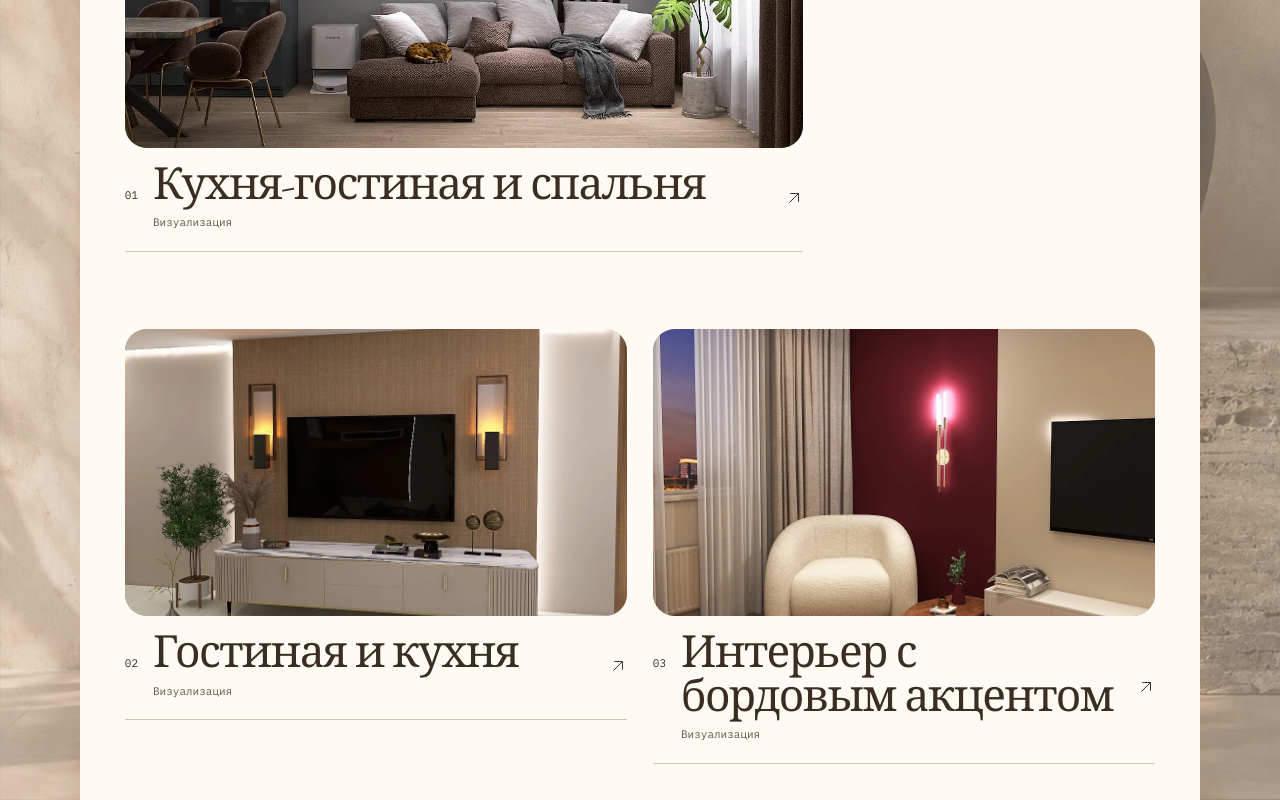
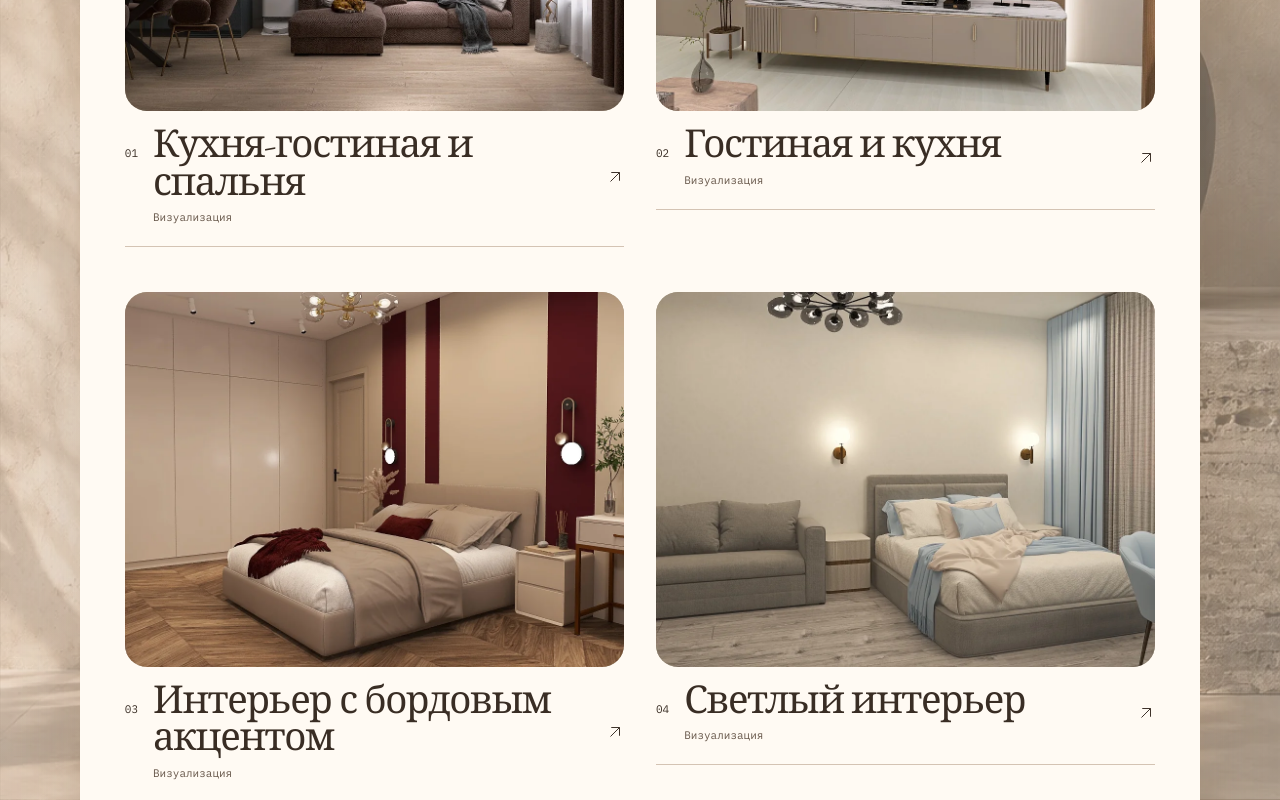
Before and after one commit to Wuchi702/artstudio, a Next.js app: page /projects in a window 1280 px wide. Shown: the part 800-1600 px from the top of the page. Built offline with nearby package versions, Linux system fonts and the light colour scheme; no server answers.

Commit message:
Reorder interior photography and standardize portfolio grids

```diff
--- a/app/stone.css
+++ b/app/stone.css
@@ -212,3 +212,14 @@ h1,h2,h3 { font-family: var(--display); font-weight: 500; letter-spacing: -.035e
   from { opacity: .48; }
   to { opacity: 1; }
 }
+
+
+.archive-grid { grid-template-columns: repeat(2, minmax(0, 1fr)); gap: clamp(24px, 3.5vw, 48px) clamp(17px, 2.5vw, 32px); }
+.archive-grid > .project-card { grid-column: auto; width: 100%; max-width: none; margin: 0; }
+.archive-grid .project-card .project-card-photo,
+.gallery-grid .gallery-trigger .photo-frame { aspect-ratio: 4 / 3; }
+.archive-grid .project-card-caption :is(h2, h3) { font-size: clamp(27px, 3vw, 40px); }
+@media (max-width: 720px) {
+  .archive-grid { grid-template-columns: minmax(0, 1fr); }
+  .project-grid.archive-grid > .project-card { grid-column: 1; }
+}
--- a/components/gallery.tsx
+++ b/components/gallery.tsx
@@ -31,11 +31,11 @@ export function Gallery({ photos, title, coverSrc }: { photos: Photo[]; title: s
   }
 
   return <>
-    <div className={`gallery-grid ${previews.length === 2 ? 'gallery-grid-pair' : ''}`}>
-      {previews.map(({ item, at }, previewIndex) => <figure key={`${item.src}-${at}`}>
+    <div className="gallery-grid">
+      {previews.map(({ item, at }) => <figure key={`${item.src}-${at}`}>
         <button type="button" className="gallery-trigger" onClick={(event) => open(at, event.currentTarget)}
           aria-label={`Открыть изображение ${at + 1}: ${item.alt}`}>
-          <PhotoFrame photo={item} sizes={previewIndex === 0 && previews.length !== 2 ? '(max-width: 720px) 92vw, 88vw' : '(max-width: 720px) 92vw, 44vw'} />
+          <PhotoFrame photo={item} sizes="(max-width: 720px) 92vw, (max-width: 1216px) 44vw, 500px" />
           <span className="gallery-expand"><Arrow /></span>
         </button>
         {item.caption && <figcaption>{item.caption}</figcaption>}
--- a/components/project-card.tsx
+++ b/components/project-card.tsx
@@ -8,7 +8,7 @@ export function ProjectCard({ project, index, heading: Heading = 'h3' }: { proje
   return <article className={`project-card project-card-${project.layout ?? 'landscape'}`} data-reveal>
     <Link href={projectPath(project)} className="project-card-link">
       {project.cover && <div className="project-visual"><PhotoFrame photo={project.cover} className="project-card-photo"
-        sizes={project.layout === 'wide' ? '(max-width: 720px) 100vw, 60vw' : '(max-width: 720px) 100vw, 42vw'} />
+        sizes={Heading === 'h2' ? '(max-width: 720px) 92vw, (max-width: 1216px) 44vw, 500px' : project.layout === 'wide' ? '(max-width: 720px) 100vw, 60vw' : '(max-width: 720px) 100vw, 42vw'} />
         <span className="project-hover" aria-hidden="true">Смотреть проект <Arrow /></span>
       </div>}
       <div className="project-card-caption">
--- a/data/portfolio-projects.ts
+++ b/data/portfolio-projects.ts
@@ -25,6 +25,11 @@ export const portfolioProjects = [
         "caption": "Кухня-гостиная, другой ракурс"
       },
       {
+        "src": "/images/portfolio/kuhnya-gostinaya-i-spalnya-5.webp",
+        "alt": "Кухня-гостиная и спальня — спальня",
+        "caption": "Спальня"
+      },
+      {
         "src": "/images/portfolio/kuhnya-gostinaya-i-spalnya-3.webp",
         "alt": "Кухня-гостиная и спальня — прихожая",
         "caption": "Прихожая"
@@ -33,11 +38,6 @@ export const portfolioProjects = [
         "src": "/images/portfolio/kuhnya-gostinaya-i-spalnya-4.webp",
         "alt": "Кухня-гостиная и спальня — санузел",
         "caption": "Санузел"
-      },
-      {
-        "src": "/images/portfolio/kuhnya-gostinaya-i-spalnya-5.webp",
-        "alt": "Кухня-гостиная и спальня — спальня",
-        "caption": "Спальня"
       }
     ],
     "sections": [
@@ -68,14 +68,14 @@ export const portfolioProjects = [
         "caption": "Кухня"
       },
       {
+        "src": "/images/portfolio/gostinaya-i-kuhnya-4.webp",
+        "alt": "Гостиная и кухня — спальня",
+        "caption": "Спальня"
+      },
+      {
         "src": "/images/portfolio/gostinaya-i-kuhnya-3.webp",
         "alt": "Гостиная и кухня — прихожая",
         "caption": "Прихожая"
-      },
-      {
-        "src": "/images/portfolio/gostinaya-i-kuhnya-4.webp",
-        "alt": "Гостиная и кухня — спальня",
-        "caption": "Спальня"
       },
       {
         "src": "/images/portfolio/gostinaya-i-kuhnya-5.webp",
@@ -95,30 +95,30 @@ export const portfolioProjects = [
     "featured": true,
     "layout": "landscape",
     "cover": {
-      "src": "/images/portfolio/interyer-s-bordovym-akcentom-1.webp",
-      "alt": "Интерьер с бордовым акцентом — ракурс 1",
-      "caption": "Ракурс 1"
+      "src": "/images/portfolio/interyer-s-bordovym-akcentom-2.webp",
+      "alt": "Интерьер с бордовым акцентом — спальня — общий план",
+      "caption": "Спальня — общий план"
     },
     "gallery": [
       {
-        "src": "/images/portfolio/interyer-s-bordovym-akcentom-1.webp",
-        "alt": "Интерьер с бордовым акцентом — ракурс 1",
-        "caption": "Ракурс 1"
-      },
-      {
         "src": "/images/portfolio/interyer-s-bordovym-akcentom-2.webp",
-        "alt": "Интерьер с бордовым акцентом — ракурс 2",
-        "caption": "Ракурс 2"
+        "alt": "Интерьер с бордовым акцентом — спальня — общий план",
+        "caption": "Спальня — общий план"
       },
       {
         "src": "/images/portfolio/interyer-s-bordovym-akcentom-3.webp",
-        "alt": "Интерьер с бордовым акцентом — ракурс 3",
-        "caption": "Ракурс 3"
+        "alt": "Интерьер с бордовым акцентом — спальня — вид со стороны кровати",
+        "caption": "Спальня — вид со стороны кровати"
       },
       {
         "src": "/images/portfolio/interyer-s-bordovym-akcentom-4.webp",
-        "alt": "Интерьер с бордовым акцентом — ракурс 4",
-        "caption": "Ракурс 4"
+        "alt": "Интерьер с бордовым акцентом — зона отдыха — общий план",
+        "caption": "Зона отдыха — общий план"
+      },
+      {
+        "src": "/images/portfolio/interyer-s-bordovym-akcentom-1.webp",
+        "alt": "Интерьер с бордовым акцентом — зона отдыха — деталь",
+        "caption": "Зона отдыха — деталь"
       }
     ],
     "sections": [
@@ -132,29 +132,29 @@ export const portfolioProjects = [
     "status": "visualization",
     "cover": {
       "src": "/images/portfolio/svetlyy-interyer-1.webp",
-      "alt": "Светлый интерьер — ракурс 1",
-      "caption": "Ракурс 1"
+      "alt": "Светлый интерьер — спальня — общий план",
+      "caption": "Спальня — общий план"
     },
     "gallery": [
       {
         "src": "/images/portfolio/svetlyy-interyer-1.webp",
-        "alt": "Светлый интерьер — ракурс 1",
-        "caption": "Ракурс 1"
+        "alt": "Светлый интерьер — спальня — общий план",
+        "caption": "Спальня — общий план"
+      },
+      {
+        "src": "/images/portfolio/svetlyy-interyer-4.webp",
+        "alt": "Светлый интерьер — вид на спальню со стороны кровати",
+        "caption": "Вид на спальню со стороны кровати"
       },
       {
         "src": "/images/portfolio/svetlyy-interyer-2.webp",
-        "alt": "Светлый интерьер — ракурс 2",
-        "caption": "Ракурс 2"
+        "alt": "Светлый интерьер — вид на комод и тв-зону",
+        "caption": "Вид на комод и ТВ-зону"
       },
       {
         "src": "/images/portfolio/svetlyy-interyer-3.webp",
-        "alt": "Светлый интерьер — ракурс 3",
-        "caption": "Ракурс 3"
-      },
-      {
-        "src": "/images/portfolio/svetlyy-interyer-4.webp",
-        "alt": "Светлый интерьер — ракурс 4",
-        "caption": "Ракурс 4"
+        "alt": "Светлый интерьер — туалетный столик",
+        "caption": "Туалетный столик"
       }
     ],
     "sections": [
@@ -183,11 +183,6 @@ export const portfolioProjects = [
         "caption": "Кухня-гостиная, другой ракурс"
       },
       {
-        "src": "/images/portfolio/interyer-v-dvuh-urovnyah-3.webp",
-        "alt": "Интерьер в двух уровнях — постирочная",
-        "caption": "Постирочная"
-      },
-      {
         "src": "/images/portfolio/interyer-v-dvuh-urovnyah-4.webp",
         "alt": "Интерьер в двух уровнях — прихожая",
         "caption": "Прихожая"
@@ -201,6 +196,11 @@ export const portfolioProjects = [
         "src": "/images/portfolio/interyer-v-dvuh-urovnyah-6.webp",
         "alt": "Интерьер в двух уровнях — холл второго этажа",
         "caption": "Холл второго этажа"
+      },
+      {
+        "src": "/images/portfolio/interyer-v-dvuh-urovnyah-3.webp",
+        "alt": "Интерьер в двух уровнях — постирочная",
+        "caption": "Постирочная"
       }
     ],
     "sections": [
@@ -214,29 +214,29 @@ export const portfolioProjects = [
     "status": "visualization",
     "cover": {
       "src": "/images/portfolio/interyer-s-temnymi-akcentami-1.webp",
-      "alt": "Интерьер с тёмными акцентами — ракурс 1",
-      "caption": "Ракурс 1"
+      "alt": "Интерьер с тёмными акцентами — спальня — общий план",
+      "caption": "Спальня — общий план"
     },
     "gallery": [
       {
         "src": "/images/portfolio/interyer-s-temnymi-akcentami-1.webp",
-        "alt": "Интерьер с тёмными акцентами — ракурс 1",
-        "caption": "Ракурс 1"
+        "alt": "Интерьер с тёмными акцентами — спальня — общий план",
+        "caption": "Спальня — общий план"
+      },
+      {
+        "src": "/images/portfolio/interyer-s-temnymi-akcentami-4.webp",
+        "alt": "Интерьер с тёмными акцентами — вид из гостиной в прихожую",
+        "caption": "Вид из гостиной в прихожую"
       },
       {
         "src": "/images/portfolio/interyer-s-temnymi-akcentami-2.webp",
-        "alt": "Интерьер с тёмными акцентами — ракурс 2",
-        "caption": "Ракурс 2"
+        "alt": "Интерьер с тёмными акцентами — прихожая",
+        "caption": "Прихожая"
       },
       {
         "src": "/images/portfolio/interyer-s-temnymi-akcentami-3.webp",
-        "alt": "Интерьер с тёмными акцентами — ракурс 3",
-        "caption": "Ракурс 3"
-      },
-      {
-        "src": "/images/portfolio/interyer-s-temnymi-akcentami-4.webp",
-        "alt": "Интерьер с тёмными акцентами — ракурс 4",
-        "caption": "Ракурс 4"
+        "alt": "Интерьер с тёмными акцентами — шкаф в прихожей",
+        "caption": "Шкаф в прихожей"
       }
     ],
     "sections": [
@@ -250,49 +250,49 @@ export const portfolioProjects = [
     "status": "visualization",
     "cover": {
       "src": "/images/portfolio/dva-cvetovyh-resheniya-1.webp",
-      "alt": "Два цветовых решения — зелёная палитра",
-      "caption": "Зелёная палитра"
+      "alt": "Два цветовых решения — зелёная палитра — гостиная",
+      "caption": "Зелёная палитра — гостиная"
     },
     "gallery": [
       {
         "src": "/images/portfolio/dva-cvetovyh-resheniya-1.webp",
-        "alt": "Два цветовых решения — зелёная палитра",
-        "caption": "Зелёная палитра"
+        "alt": "Два цветовых решения — зелёная палитра — гостиная",
+        "caption": "Зелёная палитра — гостиная"
       },
       {
         "src": "/images/portfolio/dva-cvetovyh-resheniya-2.webp",
-        "alt": "Два цветовых решения — зелёная палитра, ракурс 2",
-        "caption": "Зелёная палитра, ракурс 2"
+        "alt": "Два цветовых решения — зелёная палитра — кухня и столовая",
+        "caption": "Зелёная палитра — кухня и столовая"
+      },
+      {
+        "src": "/images/portfolio/dva-cvetovyh-resheniya-4.webp",
+        "alt": "Два цветовых решения — зелёная палитра — постирочная зона",
+        "caption": "Зелёная палитра — постирочная зона"
       },
       {
         "src": "/images/portfolio/dva-cvetovyh-resheniya-3.webp",
-        "alt": "Два цветовых решения — зелёная палитра, ракурс 3",
-        "caption": "Зелёная палитра, ракурс 3"
-      },
-      {
-        "src": "/images/portfolio/dva-cvetovyh-resheniya-4.webp",
-        "alt": "Два цветовых решения — зелёная палитра, ракурс 4",
-        "caption": "Зелёная палитра, ракурс 4"
+        "alt": "Два цветовых решения — зелёная палитра — душевая",
+        "caption": "Зелёная палитра — душевая"
       },
       {
         "src": "/images/portfolio/dva-cvetovyh-resheniya-5.webp",
-        "alt": "Два цветовых решения — красная палитра",
-        "caption": "Красная палитра"
+        "alt": "Два цветовых решения — красная палитра — гостиная",
+        "caption": "Красная палитра — гостиная"
       },
       {
         "src": "/images/portfolio/dva-cvetovyh-resheniya-6.webp",
-        "alt": "Два цветовых решения — красная палитра, ракурс 2",
-        "caption": "Красная палитра, ракурс 2"
+        "alt": "Два цветовых решения — красная палитра — кухня и столовая",
+        "caption": "Красная палитра — кухня и столовая"
+      },
+      {
+        "src": "/images/portfolio/dva-cvetovyh-resheniya-8.webp",
+        "alt": "Два цветовых решения — красная палитра — прихожая",
+        "caption": "Красная палитра — прихожая"
       },
       {
         "src": "/images/portfolio/dva-cvetovyh-resheniya-7.webp",
-        "alt": "Два цветовых решения — красная палитра, ракурс 3",
-        "caption": "Красная палитра, ракурс 3"
-      },
-      {
-        "src": "/images/portfolio/dva-cvetovyh-resheniya-8.webp",
-        "alt": "Два цветовых решения — красная палитра, ракурс 4",
-        "caption": "Красная палитра, ракурс 4"
+        "alt": "Два цветовых решения — красная палитра — душевая",
+        "caption": "Красная палитра — душевая"
       }
     ],
     "sections": [
```
Also changed, not shown: app/globals.css (+2 -16 lines).
